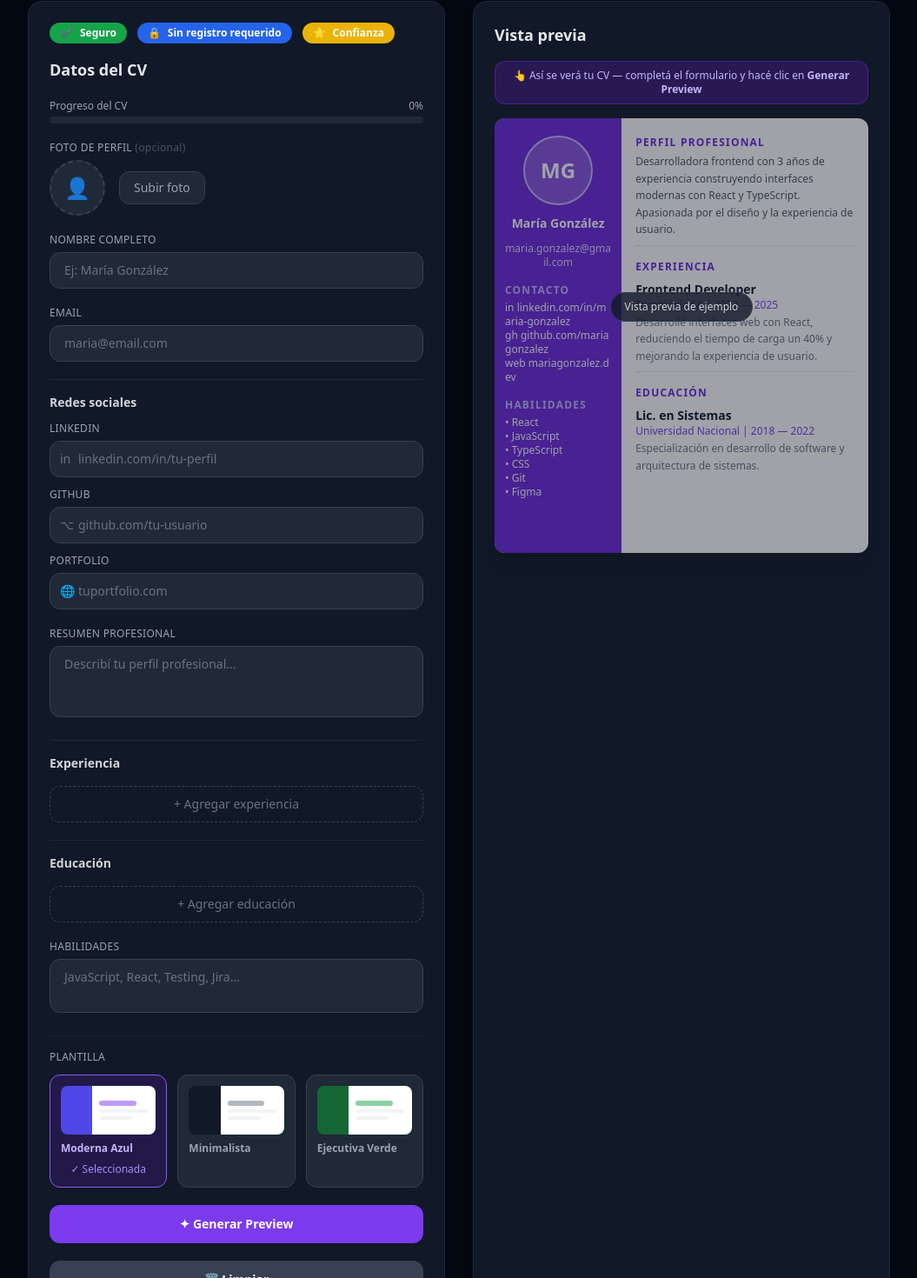
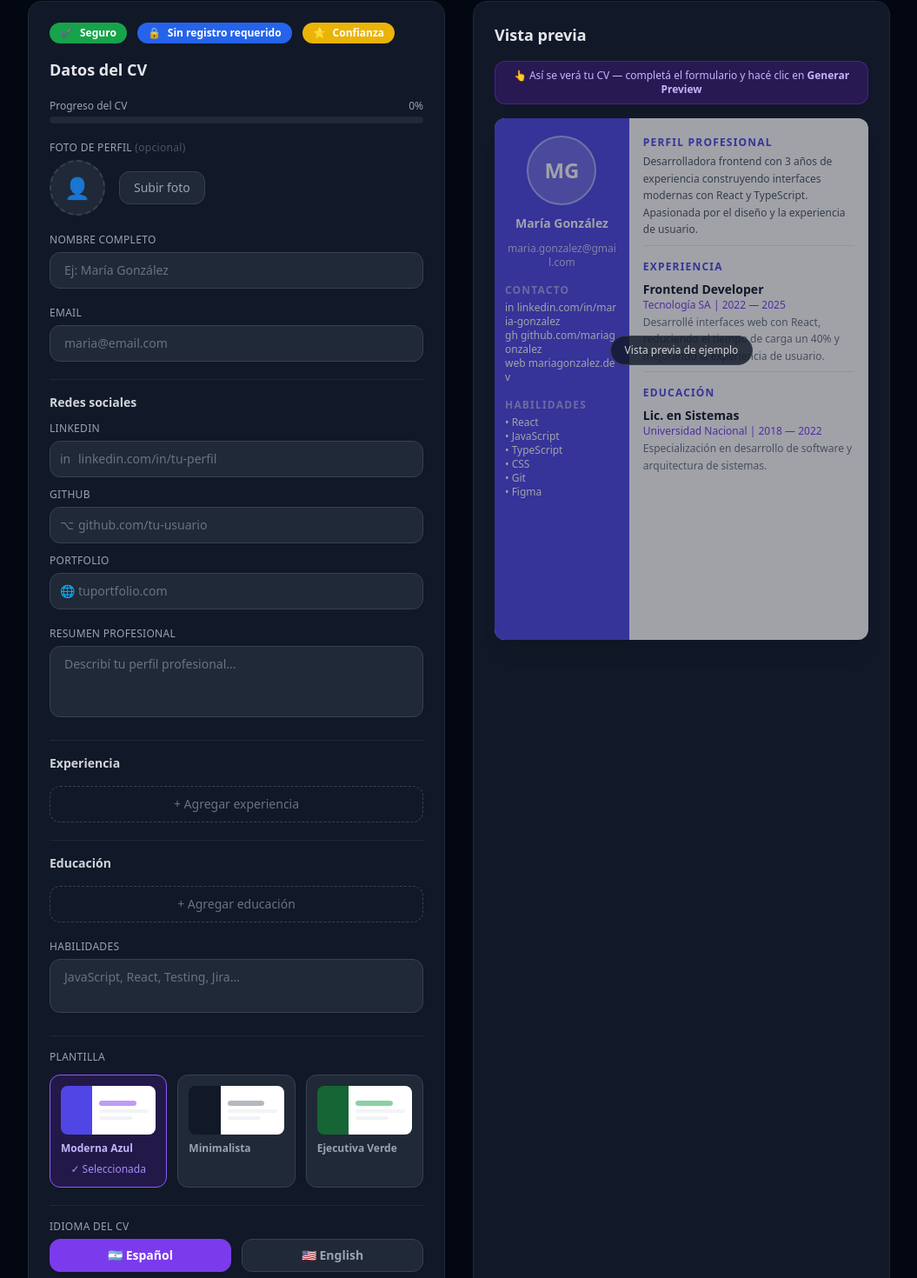
Before and after one commit to Nelson-Sosa/cv-generator, a React (Create React App) app in the folder client/: page / in a window 1280 px wide. Shown: the part 340-1810 px from the top of the page at 87% size, without its empty margins (112-1167 px from the left). Built offline with nearby package versions, Linux system fonts and the light colour scheme.

Commit message:
"feat: add language selector (ES/EN) and fix plantilla1 preview colors"

```diff
--- a/client/src/App.jsx
+++ b/client/src/App.jsx
@@ -7,6 +7,7 @@ export default function App() {
   const [cvData, setCvData] = useState(null);
   const [template, setTemplate] = useState("plantilla1");
   const [openFAQ, setOpenFAQ] = useState(null);
+  const [language, setLanguage] = useState("es");
 
 
   const handleDownloadPDF = async () => {
@@ -87,13 +88,15 @@ export default function App() {
             setCvData={setCvData}
             template={template}
             setTemplate={setTemplate}
+             language={language}        // ← agregar
+             setLanguage={setLanguage}  // ← agregar
           />
         </div>
 
         {/* Preview card */}
         <div className="bg-gray-900 border border-gray-800 rounded-2xl p-6">
           <h2 className="text-lg font-semibold text-gray-200 mb-4">Vista previa</h2>
-          <PreviewCV cvData={cvData} template={template} />
+          <PreviewCV cvData={cvData} template={template} language={language} />
           {cvData && (
             <button
               onClick={handleDownloadPDF}
--- a/client/src/components/CVForm.jsx
+++ b/client/src/components/CVForm.jsx
@@ -4,7 +4,7 @@ import EducationInput from "./EducationInput";
 import TemplateSelector from "./TemplateSelector";
 import { generateCV } from "../api";
 
-export default function CVForm({ cvData, setCvData, template, setTemplate }) {
+export default function CVForm({ cvData, setCvData, template, setTemplate, language, setLanguage }) {
   const [name, setName] = useState("");
   const [email, setEmail] = useState("");
   const [linkedin, setLinkedin] = useState("");
@@ -45,7 +45,8 @@ const progress = Math.round((completedFields / totalFields) * 100);
     const res = await generateCV(
       { name, email, linkedin, github, portfolio, photo, summary, experience, education, skills },
       template,
-      true
+      true,
+      language
     );
     // ✅ Preserva las redes que el backend no devuelve
     setCvData({
@@ -303,6 +304,34 @@ const validateField = (name, value) => {
         <TemplateSelector selected={template} setSelected={setTemplate} />
       </div>
 
+<div className="border-t border-gray-800 pt-4">
+  <label className={labelClass}>Idioma del CV</label>
+  <div className="flex gap-3">
+    <button
+      type="button"
+      onClick={() => setLanguage("es")}
+      className={`flex-1 py-2 rounded-xl text-sm font-semibold border transition ${
+        language === "es"
+          ? "bg-violet-600 border-violet-600 text-white"
+          : "bg-gray-800 border-gray-700 text-gray-400 hover:border-violet-500"
+      }`}
+    >
+      🇦🇷 Español
+    </button>
+    <button
+      type="button"
+      onClick={() => setLanguage("en")}
+      className={`flex-1 py-2 rounded-xl text-sm font-semibold border transition ${
+        language === "en"
+          ? "bg-violet-600 border-violet-600 text-white"
+          : "bg-gray-800 border-gray-700 text-gray-400 hover:border-violet-500"
+      }`}
+    >
+      🇺🇸 English
+    </button>
+  </div>
+</div>
+
       <button
         type="submit"
         disabled={loading}
--- a/client/src/components/PreviewCV.jsx
+++ b/client/src/components/PreviewCV.jsx
@@ -29,43 +29,59 @@ const mockData = {
   skills: "React, JavaScript, TypeScript, CSS, Git, Figma"
 };
 
-// ── Plantilla 1: Moderna Azul — fiel al PDF ────────────────
-function PreviewPlantilla1({ data }) {
+// ── Traducciones ───────────────────────────────────────────
+const labels = {
+  es: {
+    profile: "Perfil Profesional",
+    experience: "Experiencia",
+    education: "Educación",
+    skills: "Habilidades",
+    contact: "Contacto",
+  },
+  en: {
+    profile: "Professional Profile",
+    experience: "Experience",
+    education: "Education",
+    skills: "Skills",
+    contact: "Contact",
+  }
+};
+
+// ── Plantilla 1: Moderna Azul ──────────────────────────────
+function PreviewPlantilla1({ data, language = "es" }) {
+  const t = labels[language];
   const initials = data.name?.split(" ").map(n => n[0]).slice(0, 2).join("").toUpperCase();
 
   return (
-    <div className="bg-white text-gray-900 rounded-xl overflow-hidden shadow-xl flex" style={{ minHeight: "500px" }}>
+    <div className="bg-white text-gray-900 rounded-xl overflow-hidden shadow-xl flex" style={{ height: "600px" }}>
 
-      {/* Sidebar violeta */}
-      <div className="bg-violet-700 flex flex-col items-center px-3 py-5 gap-3" style={{ width: "34%" }}>
+      {/* Sidebar azul */}
+      <div className="flex flex-col items-center px-3 py-5 gap-3 overflow-y-auto" style={{ width: "36%", backgroundColor: "#4f46e5" }}>
 
-        {/* Foto o iniciales */}
         {data.photo ? (
           <img src={data.photo} alt="Foto"
-            className="w-20 h-20 rounded-full object-cover border-2 border-violet-300 flex-shrink-0" />
+            className="w-20 h-20 rounded-full object-cover border-2 border-indigo-300 flex-shrink-0" />
         ) : (
-          <div className="w-20 h-20 rounded-full border-2 border-violet-300 flex-shrink-0 flex items-center justify-center bg-white/20">
+          <div className="w-20 h-20 rounded-full border-2 border-indigo-300 flex-shrink-0 flex items-center justify-center bg-white/20">
             <span className="text-2xl font-bold text-white">{initials}</span>
           </div>
         )}
 
         <h2 className="text-sm font-bold text-white text-center leading-tight">{data.name}</h2>
-        <p className="text-xs text-violet-200 text-center break-all">{data.email}</p>
+        <p className="text-xs text-center break-all" style={{ color: "rgba(255,255,255,0.7)" }}>{data.email}</p>
 
-        {/* Contacto */}
         {(data.linkedin || data.github || data.portfolio) && (
           <div className="w-full mt-1">
-            <p className="text-xs font-bold text-violet-300 uppercase tracking-widest mb-1">Contacto</p>
-            {data.linkedin && <p className="text-xs text-white break-all">in {data.linkedin}</p>}
-            {data.github && <p className="text-xs text-white break-all">gh {data.github}</p>}
-            {data.portfolio && <p className="text-xs text-white break-all">web {data.portfolio}</p>}
+            <p className="text-xs font-bold uppercase tracking-widest mb-1" style={{ color: "rgba(255,255,255,0.5)" }}>{t.contact}</p>
+            {data.linkedin && <p className="text-xs text-white break-all">in  {data.linkedin}</p>}
+            {data.github && <p className="text-xs text-white break-all">gh  {data.github}</p>}
+            {data.portfolio && <p className="text-xs text-white break-all">web  {data.portfolio}</p>}
           </div>
         )}
 
-        {/* Habilidades */}
         {data.skills && (
           <div className="w-full mt-1">
-            <p className="text-xs font-bold text-violet-300 uppercase tracking-widest mb-1">Habilidades</p>
+            <p className="text-xs font-bold uppercase tracking-widest mb-1" style={{ color: "rgba(255,255,255,0.5)" }}>{t.skills}</p>
             {data.skills.split(",").map((s, i) => (
               <p key={i} className="text-xs text-white">• {s.trim()}</p>
             ))}
@@ -74,11 +90,11 @@ function PreviewPlantilla1({ data }) {
       </div>
 
       {/* Contenido principal */}
-      <div className="flex-1 px-4 py-5 flex flex-col gap-4">
+      <div className="flex-1 px-4 py-5 flex flex-col gap-4 overflow-y-auto">
 
         {data.summary && (
           <div>
-            <p className="text-xs font-bold text-violet-700 uppercase tracking-widest mb-1">Perfil Profesional</p>
+            <p className="text-xs font-bold uppercase tracking-widest mb-1" style={{ color: "#4f46e5" }}>{t.profile}</p>
             <p className="text-xs text-gray-600 leading-relaxed">{data.summary}</p>
             <div className="mt-2 border-t border-gray-200" />
           </div>
@@ -86,12 +102,12 @@ function PreviewPlantilla1({ data }) {
 
         {data.experience?.length > 0 && (
           <div>
-            <p className="text-xs font-bold text-violet-700 uppercase tracking-widest mb-2">Experiencia</p>
+            <p className="text-xs font-bold uppercase tracking-widest mb-2" style={{ color: "#4f46e5" }}>{t.experience}</p>
             <div className="flex flex-col gap-2">
               {data.experience.map((exp, i) => (
                 <div key={i}>
                   <p className="text-sm font-bold text-gray-900">{exp.position}</p>
-                  <p className="text-xs text-violet-600">{exp.company} | {exp.startDate} — {exp.endDate}</p>
+                  <p className="text-xs" style={{ color: "#7c3aed" }}>{exp.company} | {exp.startDate} — {exp.endDate}</p>
                   {exp.description && <p className="text-xs text-gray-500 mt-0.5 leading-relaxed">{exp.description}</p>}
                 </div>
               ))}
@@ -102,12 +118,12 @@ function PreviewPlantilla1({ data }) {
 
         {data.education?.length > 0 && (
           <div>
-            <p className="text-xs font-bold text-violet-700 uppercase tracking-widest mb-2">Educación</p>
+            <p className="text-xs font-bold uppercase tracking-widest mb-2" style={{ color: "#4f46e5" }}>{t.education}</p>
             <div className="flex flex-col gap-2">
               {data.education.map((edu, i) => (
                 <div key={i}>
                   <p className="text-sm font-bold text-gray-900">{edu.degree}</p>
-                  <p className="text-xs text-violet-600">{edu.school} | {edu.startDate} — {edu.endDate}</p>
+                  <p className="text-xs" style={{ color: "#7c3aed" }}>{edu.school} | {edu.startDate} — {edu.endDate}</p>
                   {edu.description && <p className="text-xs text-gray-500 mt-0.5 leading-relaxed">{edu.description}</p>}
                 </div>
               ))}
@@ -120,14 +136,14 @@ function PreviewPlantilla1({ data }) {
   );
 }
 
-// ── Plantilla 2: Ejecutiva Oscura — fiel al PDF ────────────
-function PreviewPlantilla2({ data }) {
+// ── Plantilla 2: Ejecutiva Oscura ──────────────────────────
+function PreviewPlantilla2({ data, language = "es" }) {
+  const t = labels[language];
   const initials = data.name?.split(" ").map(n => n[0]).slice(0, 2).join("").toUpperCase();
 
   return (
     <div className="bg-white text-gray-900 rounded-xl overflow-hidden shadow-xl">
 
-      {/* Header oscuro */}
       <div className="bg-gray-900 px-6 py-5">
         <div className="flex items-center gap-4">
           {data.photo ? (
@@ -149,7 +165,6 @@ function PreviewPlantilla2({ data }) {
         </div>
       </div>
 
-      {/* Franja azul */}
       <div className="h-1 bg-blue-600" />
 
       <div className="p-6 flex flex-col gap-5">
@@ -158,7 +173,7 @@ function PreviewPlantilla2({ data }) {
           <div>
             <div className="flex items-center gap-2 mb-2">
               <div className="w-1 h-4 bg-blue-600 rounded" />
-              <h3 className="text-xs font-bold uppercase tracking-widest text-gray-800">Perfil Profesional</h3>
+              <h3 className="text-xs font-bold uppercase tracking-widest text-gray-800">{t.profile}</h3>
             </div>
             <p className="text-sm text-gray-600 leading-relaxed">{data.summary}</p>
           </div>
@@ -168,7 +183,7 @@ function PreviewPlantilla2({ data }) {
           <div>
             <div className="flex items-center gap-2 mb-3">
               <div className="w-1 h-4 bg-blue-600 rounded" />
-              <h3 className="text-xs font-bold uppercase tracking-widest text-gray-800">Experiencia</h3>
+              <h3 className="text-xs font-bold uppercase tracking-widest text-gray-800">{t.experience}</h3>
             </div>
             <div className="flex flex-col gap-3">
               {data.experience.map((exp, i) => (
@@ -191,7 +206,7 @@ function PreviewPlantilla2({ data }) {
           <div>
             <div className="flex items-center gap-2 mb-3">
               <div className="w-1 h-4 bg-blue-600 rounded" />
-              <h3 className="text-xs font-bold uppercase tracking-widest text-gray-800">Educación</h3>
+              <h3 className="text-xs font-bold uppercase tracking-widest text-gray-800">{t.education}</h3>
             </div>
             <div className="flex flex-col gap-3">
               {data.education.map((edu, i) => (
@@ -214,7 +229,7 @@ function PreviewPlantilla2({ data }) {
           <div>
             <div className="flex items-center gap-2 mb-2">
               <div className="w-1 h-4 bg-blue-600 rounded" />
-              <h3 className="text-xs font-bold uppercase tracking-widest text-gray-800">Habilidades</h3>
+              <h3 className="text-xs font-bold uppercase tracking-widest text-gray-800">{t.skills}</h3>
             </div>
             <div className="flex flex-wrap gap-2">
               {data.skills.split(",").map((skill, i) => (
@@ -229,14 +244,14 @@ function PreviewPlantilla2({ data }) {
   );
 }
 
-// ── Plantilla 3: Ejecutiva Verde — fiel al PDF ─────────────
-function PreviewPlantilla3({ data }) {
+// ── Plantilla 3: Ejecutiva Verde ───────────────────────────
+function PreviewPlantilla3({ data, language = "es" }) {
+  const t = labels[language];
   const initials = data.name?.split(" ").map(n => n[0]).slice(0, 2).join("").toUpperCase();
 
   return (
     <div className="bg-white text-gray-900 rounded-xl overflow-hidden shadow-xl">
 
-      {/* Header verde */}
       <div className="bg-green-800 px-6 py-4">
         <div className="flex items-center gap-4">
           {data.photo ? (
@@ -263,12 +278,11 @@ function PreviewPlantilla3({ data }) {
         </div>
       </div>
 
-      {/* Contenido */}
       <div className="px-6 py-4 flex flex-col gap-4">
 
         {data.summary && (
           <div>
-            <p className="text-xs font-bold text-green-800 uppercase tracking-widest mb-1">Perfil</p>
+            <p className="text-xs font-bold text-green-800 uppercase tracking-widest mb-1">{t.profile}</p>
             <p className="text-xs text-gray-600 leading-relaxed">{data.summary}</p>
             <div className="mt-3 border-t border-green-100" />
           </div>
@@ -276,14 +290,12 @@ function PreviewPlantilla3({ data }) {
 
         {data.experience?.length > 0 && (
           <div>
-            <p className="text-xs font-bold text-green-800 uppercase tracking-widest mb-2">Experiencia</p>
+            <p className="text-xs font-bold text-green-800 uppercase tracking-widest mb-2">{t.experience}</p>
             <div className="flex flex-col gap-3">
               {data.experience.map((exp, i) => (
                 <div key={i}>
                   <p className="text-sm font-bold text-gray-900">{exp.position}</p>
-                  <p className="text-xs text-green-600 font-medium">
-                    {exp.company} · {exp.startDate} — {exp.endDate}
-                  </p>
+                  <p className="text-xs text-green-600 font-medium">{exp.company} · {exp.startDate} — {exp.endDate}</p>
                   {exp.description && <p className="text-xs text-gray-500 mt-1 leading-relaxed">{exp.description}</p>}
                 </div>
               ))}
@@ -294,14 +306,12 @@ function PreviewPlantilla3({ data }) {
 
         {data.education?.length > 0 && (
           <div>
-            <p className="text-xs font-bold text-green-800 uppercase tracking-widest mb-2">Educación</p>
+            <p className="text-xs font-bold text-green-800 uppercase tracking-widest mb-2">{t.education}</p>
             <div className="flex flex-col gap-3">
               {data.education.map((edu, i) => (
                 <div key={i}>
                   <p className="text-sm font-bold text-gray-900">{edu.degree}</p>
-                  <p className="text-xs text-green-600 font-medium">
-                    {edu.school} · {edu.startDate} — {edu.endDate}
-                  </p>
+                  <p className="text-xs text-green-600 font-medium">{edu.school} · {edu.startDate} — {edu.endDate}</p>
                   {edu.description && <p className="text-xs text-gray-500 mt-1 leading-relaxed">{edu.description}</p>}
                 </div>
               ))}
@@ -311,7 +321,7 @@ function PreviewPlantilla3({ data }) {
 
         {data.skills && (
           <div>
-            <p className="text-xs font-bold text-green-800 uppercase tracking-widest mb-1">Habilidades</p>
+            <p className="text-xs font-bold text-green-800 uppercase tracking-widest mb-1">{t.skills}</p>
             <p className="text-xs text-gray-600">
               {data.skills.split(",").map(s => s.trim()).filter(Boolean).join(", ")}
             </p>
@@ -344,20 +354,20 @@ function DemoWrapper({ isDemo, children }) {
   );
 }
 
-export default function PreviewCV({ cvData, template = "plantilla1" }) {
+export default function PreviewCV({ cvData, template = "plantilla1", language = "es" }) {
   const data = cvData || mockData;
   const isDemo = !cvData;
 
   if (template === "plantilla1") {
-    return <DemoWrapper isDemo={isDemo}><PreviewPlantilla1 data={data} /></DemoWrapper>;
+    return <DemoWrapper isDemo={isDemo}><PreviewPlantilla1 data={data} language={language} /></DemoWrapper>;
   }
 
   if (template === "plantilla2") {
-    return <DemoWrapper isDemo={isDemo}><PreviewPlantilla2 data={data} /></DemoWrapper>;
+    return <DemoWrapper isDemo={isDemo}><PreviewPlantilla2 data={data} language={language} /></DemoWrapper>;
   }
 
   if (template === "plantilla3") {
-    return <DemoWrapper isDemo={isDemo}><PreviewPlantilla3 data={data} /></DemoWrapper>;
+    return <DemoWrapper isDemo={isDemo}><PreviewPlantilla3 data={data} language={language} /></DemoWrapper>;
   }
 
   return null;
```
Also changed, not shown: 1 other file (tests, documents, lock files or other folders).
